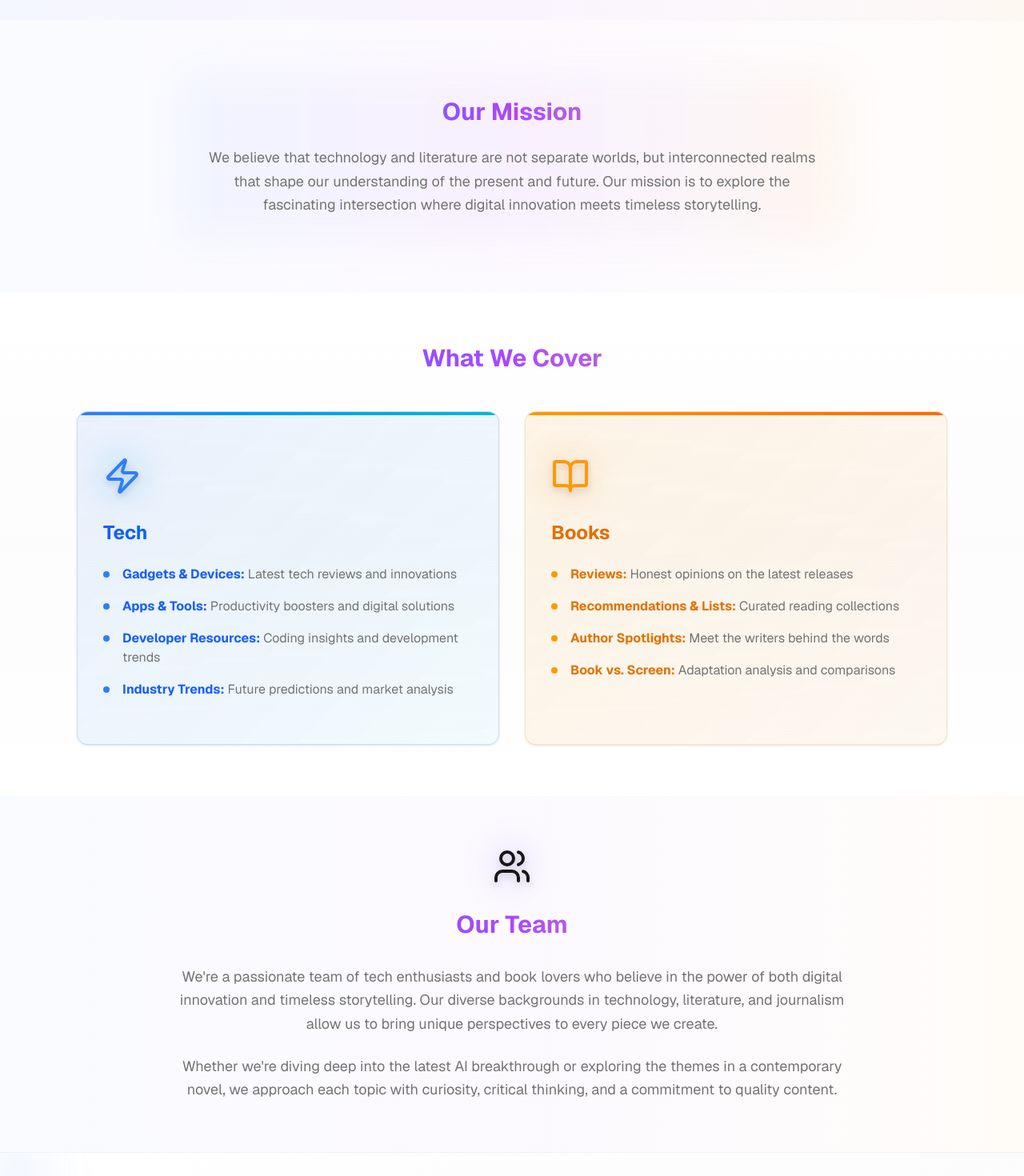
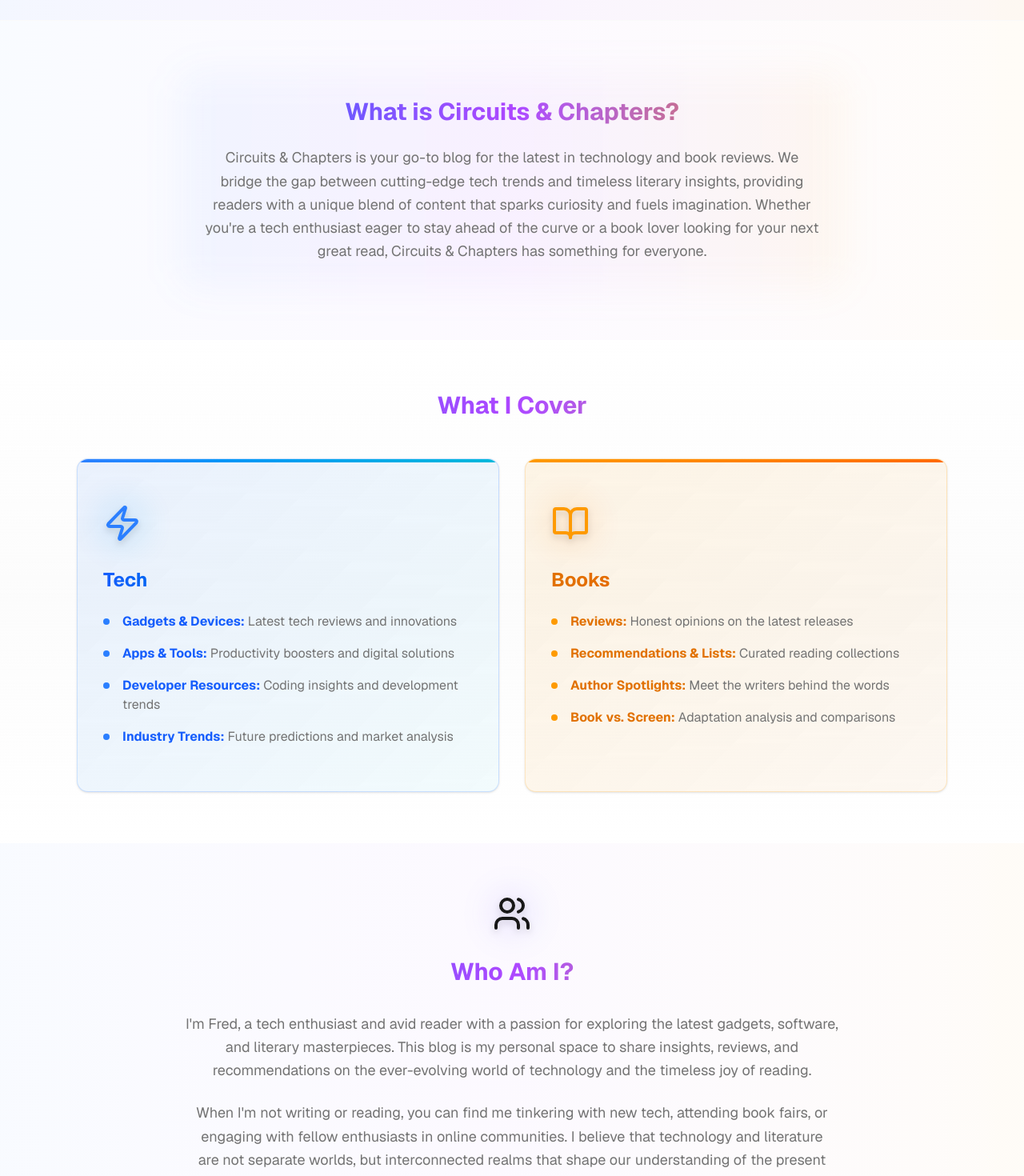
Before and after one commit to fredjuma007/Circuits-Chapters-Jibijaber, a Next.js app: page /about in a window 1280 px wide. Shown: the part 220-1690 px from the top of the page at 80% size. Built offline with nearby package versions, Linux system fonts and the light colour scheme.

Commit message:
about and contact page infor

```diff
--- a/app/about/page.tsx
+++ b/app/about/page.tsx
@@ -44,12 +44,14 @@ export default function AboutPage() {
               <div className="absolute inset-0 bg-gradient-to-r from-blue-500/5 via-purple-500/5 to-amber-500/5 rounded-3xl blur-xl" />
               <div className="relative p-8">
                 <h2 className="text-3xl font-bold mb-6 text-balance bg-gradient-to-r from-blue-600 via-purple-500 to-amber-600 bg-clip-text text-transparent">
-                  Our Mission
+                  What is Circuits & Chapters?
                 </h2>
                 <p className="text-lg text-muted-foreground text-pretty leading-relaxed">
-                  We believe that technology and literature are not separate worlds, but interconnected realms that
-                  shape our understanding of the present and future. Our mission is to explore the fascinating
-                  intersection where digital innovation meets timeless storytelling.
+                  Circuits & Chapters is your go-to blog for the latest in technology and book reviews. We bridge the gap
+                  between cutting-edge tech trends and timeless literary insights, providing readers with a unique blend
+                  of content that sparks curiosity and fuels imagination. Whether you're a tech enthusiast eager to stay
+                  ahead of the curve or a book lover looking for your next great read, Circuits & Chapters has something
+                  for everyone.
                 </p>
               </div>
             </div>
@@ -60,7 +62,7 @@ export default function AboutPage() {
           <div className="absolute inset-0 bg-gradient-to-b from-transparent via-muted/30 to-transparent" />
           <div className="relative max-w-6xl mx-auto px-4 sm:px-6 lg:px-8">
             <h2 className="text-3xl font-bold text-center mb-12 text-balance bg-gradient-to-r from-blue-600 via-purple-500 to-amber-600 bg-clip-text text-transparent">
-              What We Cover
+              What I Cover
             </h2>
 
             <div className="grid grid-cols-1 md:grid-cols-2 gap-8">
@@ -159,17 +161,19 @@ export default function AboutPage() {
               <Users className="relative w-12 h-12 mx-auto text-primary drop-shadow-lg" />
             </div>
             <h2 className="text-3xl font-bold mb-8 text-balance bg-gradient-to-r from-blue-600 via-purple-500 to-amber-600 bg-clip-text text-transparent">
-              Our Team
+              Who Am I?
             </h2>
             <div className="space-y-6">
               <p className="text-lg text-muted-foreground text-pretty leading-relaxed">
-                We're a passionate team of tech enthusiasts and book lovers who believe in the power of both digital
-                innovation and timeless storytelling. Our diverse backgrounds in technology, literature, and journalism
-                allow us to bring unique perspectives to every piece we create.
+                I'm Fred, a tech enthusiast and avid reader with a passion for exploring the latest gadgets, software,
+                and literary masterpieces. This blog is my personal space to share insights, reviews, and recommendations
+                on the ever-evolving world of technology and the timeless joy of reading.
               </p>
               <p className="text-lg text-muted-foreground text-pretty leading-relaxed">
-                Whether we're diving deep into the latest AI breakthrough or exploring the themes in a contemporary
-                novel, we approach each topic with curiosity, critical thinking, and a commitment to quality content.
+                When I'm not writing or reading, you can find me tinkering with new tech, attending book fairs, or
+                engaging with fellow enthusiasts in online communities. I believe that technology and literature are not
+                separate worlds, but interconnected realms that shape our understanding of the present and future. My
+                mission is to explore the fascinating intersection where digital innovation meets timeless storytelling.
               </p>
             </div>
           </div>
--- a/app/contact/page.tsx
+++ b/app/contact/page.tsx
@@ -61,7 +61,9 @@ export default function ContactPage() {
                   Get In Touch
                 </h1>
                 <p className="text-lg text-muted-foreground max-w-2xl leading-relaxed">
-                  Have a question, suggestion, or just want to say hello? We'd love to hear from you.
+                  I'd love to hear from you! Whether you're curious about
+                  my latest tech review, need a book recommendation, or want to collaborate, feel free to reach out using the
+                  form below or via email. Let's connect and share our passion for technology and literature!
                 </p>
               </div>
             </div>
@@ -82,7 +84,7 @@ export default function ContactPage() {
                     <MessageSquare className="relative w-6 h-6 text-purple-500" />
                   </div>
                   <span className="bg-gradient-to-r from-blue-600 via-purple-500 to-amber-600 bg-clip-text text-transparent">
-                    Send us a message
+                    Send a message
                   </span>
                 </CardTitle>
               </CardHeader>
```
